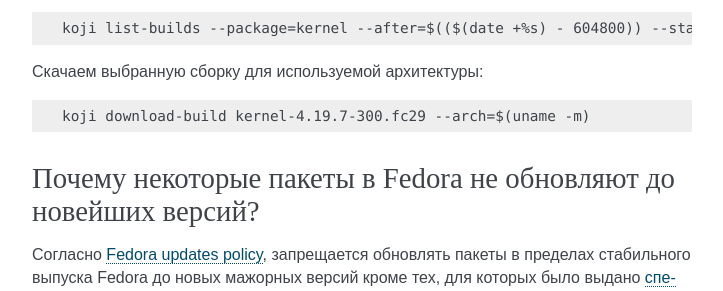
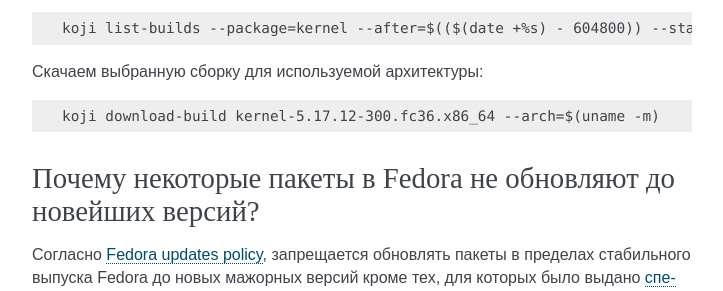
Before and after one commit to RussianFedora/FAQ, a Sphinx documentation site: the page built from source/package-manager.rst, in a window 1280 px wide and 900 px high, scrolled down 14561 px. Shown: the part 152-443 px from the top of the window, without its empty margins (388-1111 px from the left). Built offline with Sphinx 7.4.7, drawn with Linux system fonts in a browser that asks for light colours; comment, search, counter and statistics services are not loaded.

Commit message:
Updated Package manager page.

```diff
--- a/source/package-manager.rst
+++ b/source/package-manager.rst
@@ -827,7 +827,7 @@
 
 .. code-block:: text
 
-    koji download-build kernel-4.19.7-300.fc29 --arch=$(uname -m)
+    koji download-build kernel-5.17.12-300.fc36.x86_64 --arch=$(uname -m)
 
 .. index:: package, version, update, fesco
 .. _package-version:
```
